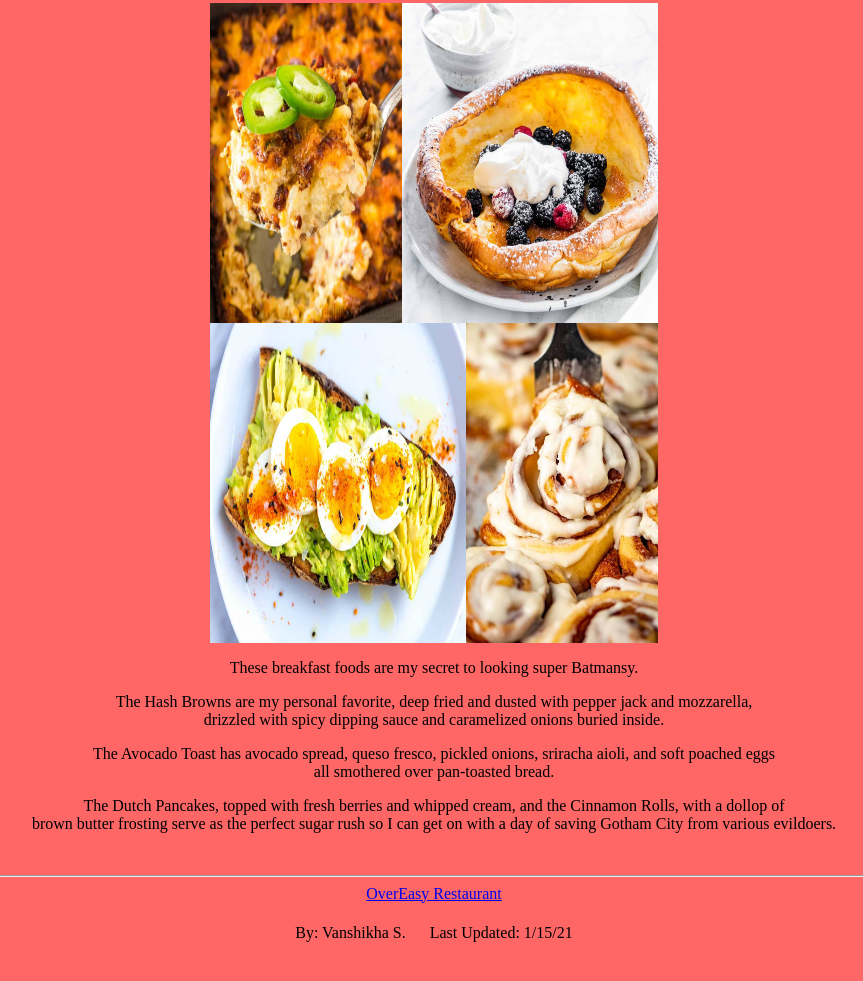
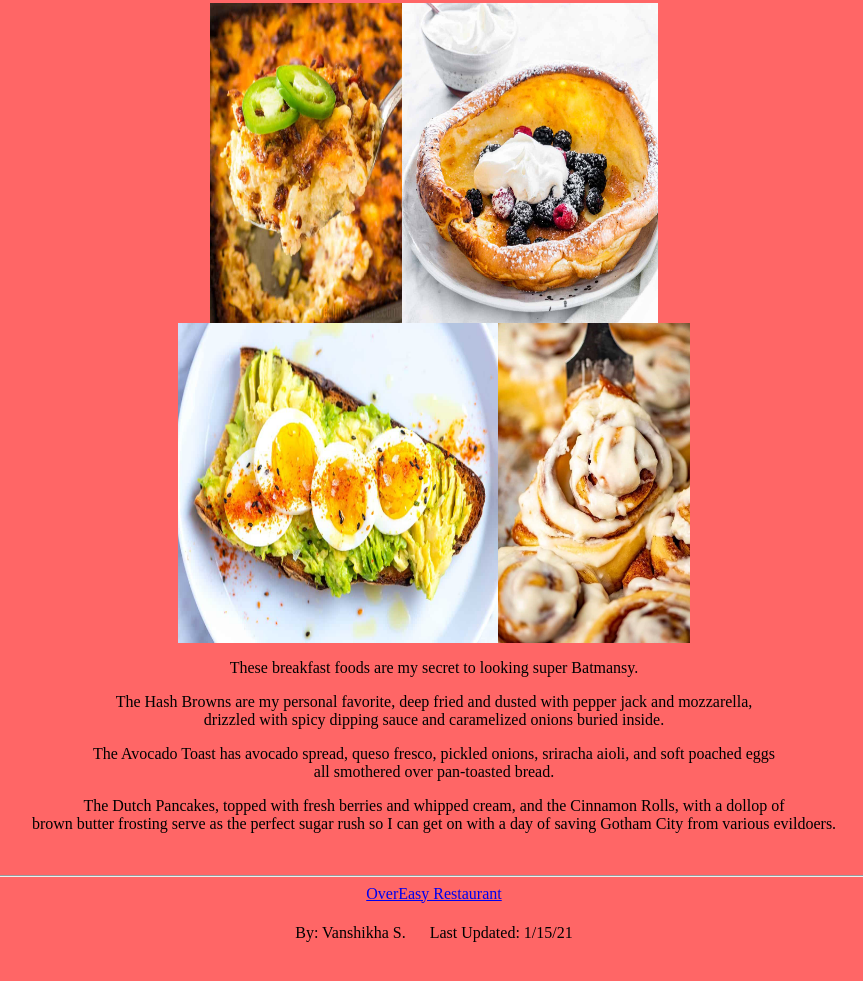
Before and after one commit to Vanchik-The-Invincible-Gee-Wizard/About-Me-HTML-Website, a plain HTML site: page index.html in a window 1280 px wide. Shown: the part 1283-2264 px from the top of the page, without its empty margins (206-1069 px from the left). Drawn offline with Linux system fonts and the light colour scheme.

Commit message:
Update index.html

```diff
--- a/index.html
+++ b/index.html
@@ -44,7 +44,7 @@
         <br>
       </tr>
       <tr>
-        <img src = "avocadotoast.jpg"  height = "40%" width = "20%">
+        <img src = "avocadotoast.jpg"  height = "40%" width = "25%">
         <img src = "cinnamonroll.jpg "  height = "40%" width = "15%">
        </tr>
       </table>
```
